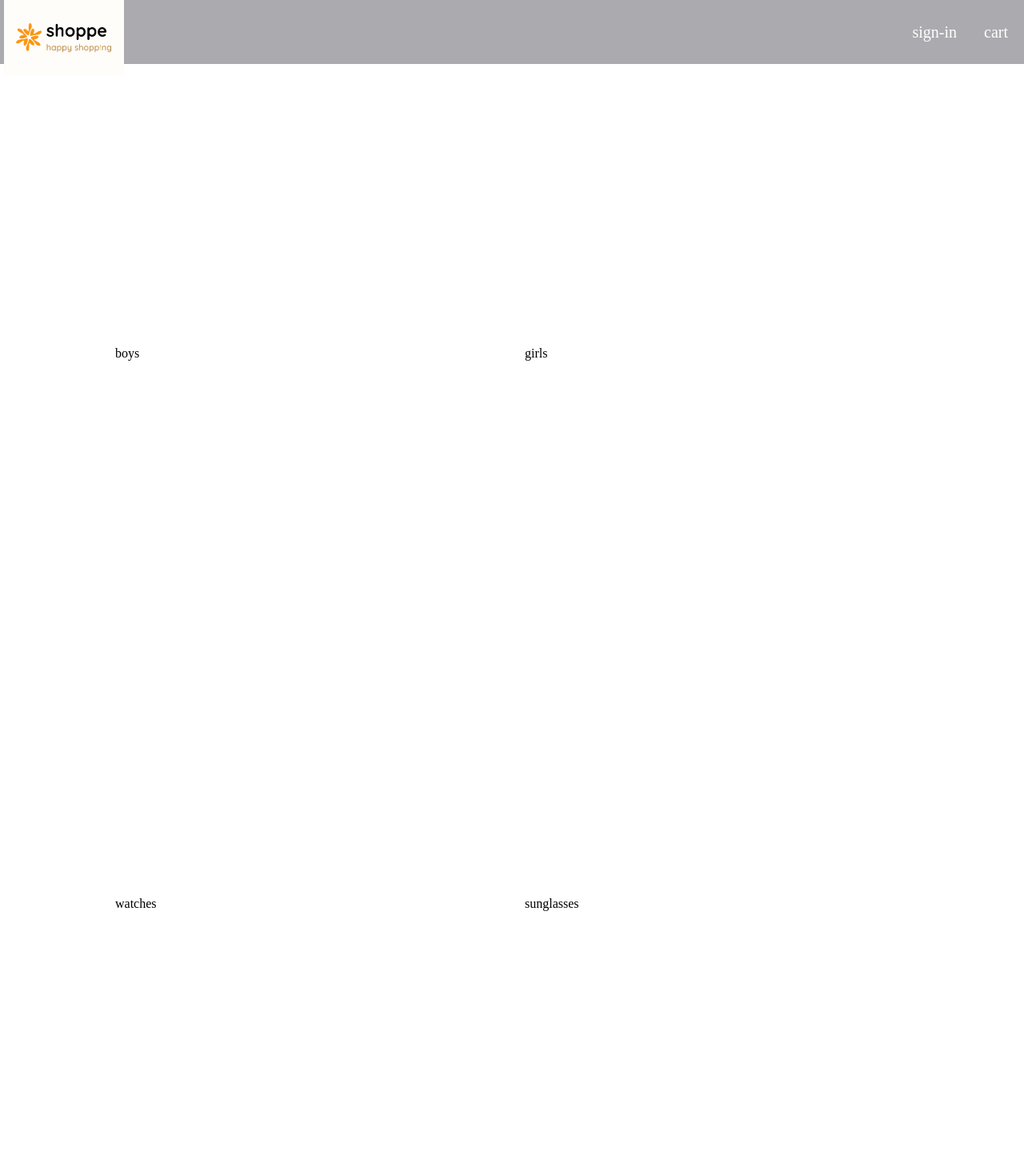
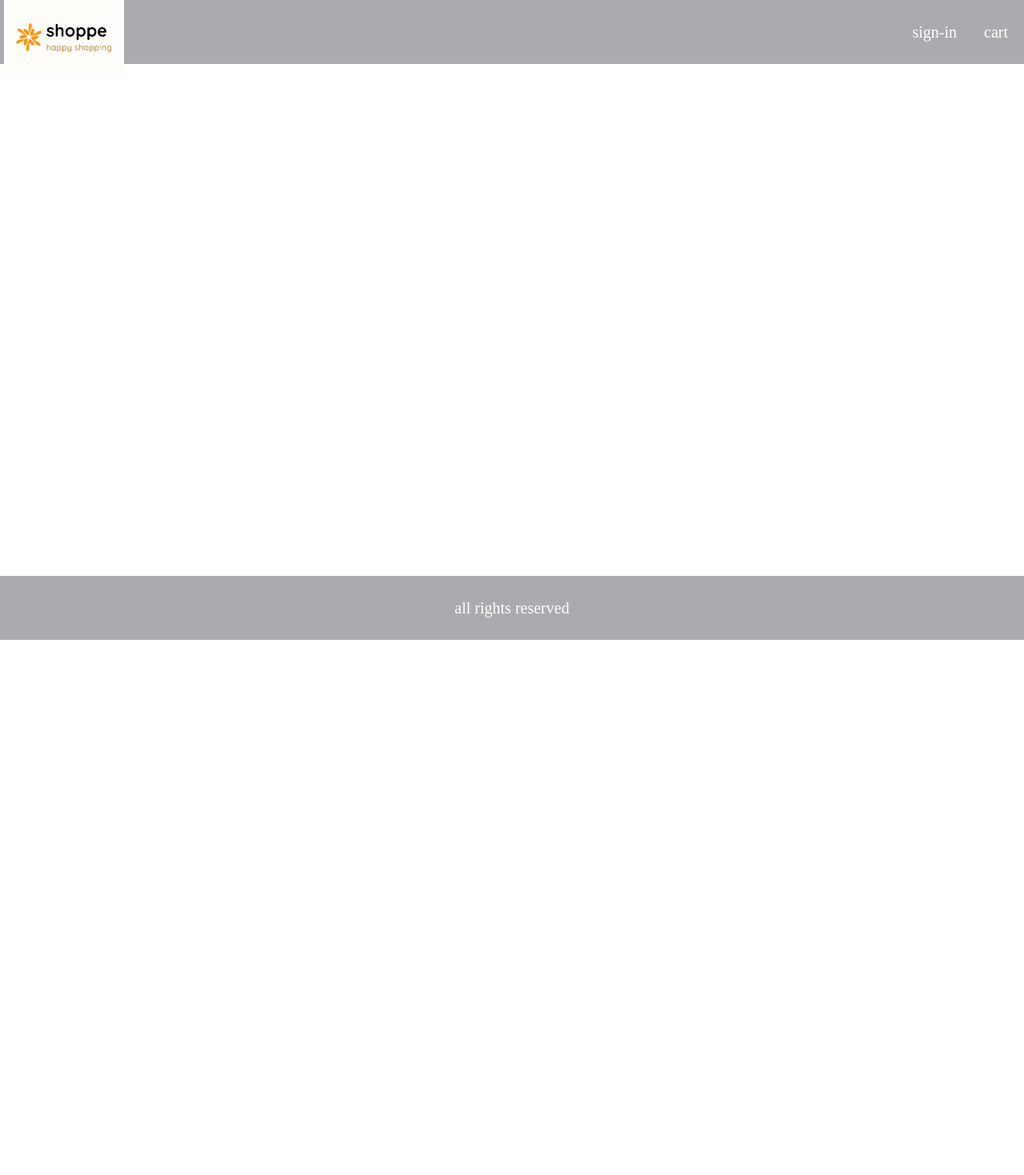
Before and after one commit to srimathirk/phase-1-project-shoppe-products, a plain HTML site: page index.html in a window 1280 px wide. Shown: the top 1469 px of the page at 80% size. After the commit the page ends 800 px from the top, so only its background shows below. Drawn offline with Linux system fonts and the light colour scheme.

Commit message:
updating index.html

```diff
--- a/index.html
+++ b/index.html
@@ -22,13 +22,8 @@
         </header>
         <main>
             <!-- enter products -->
-            <div>
-                <ul class="products">
-                    <li class="product">boys</li>
-                    <li class="product">girls</li>
-                    <li class="product">watches</li>
-                    <li class="product">sunglasses</li>
-                </ul>
+            <div id="product-collection">
+
             </div>
         </main>
         <footer>
```
